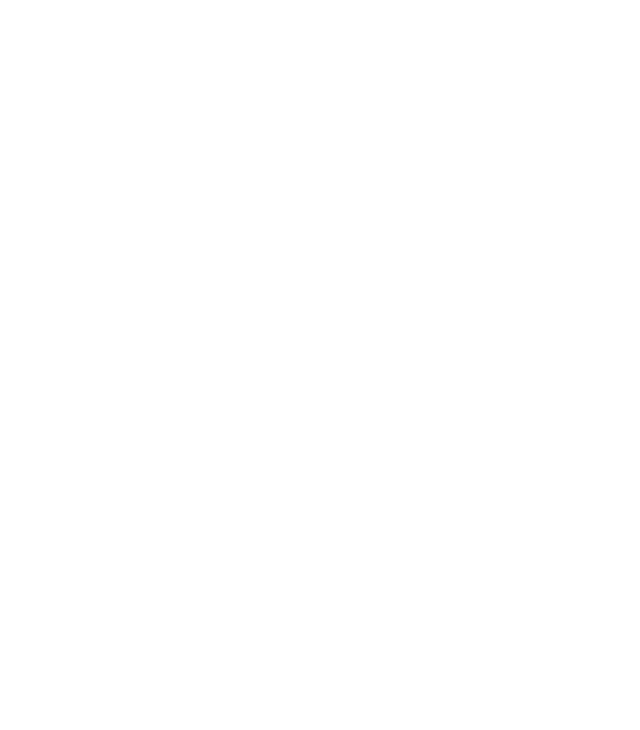
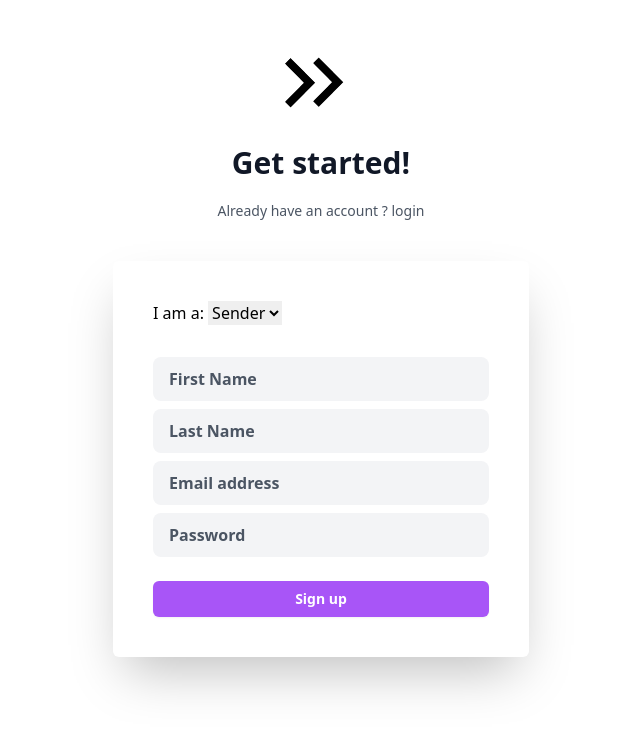
Before and after one commit to Fatoumatabintabarry/DeliveryService, a React (Vite) app in the folder client/: page /Signup in a window 1280 px wide. Before the commit this address had no page. Shown: the top 730 px of the page, without its empty margins (319-959 px from the left). Built offline with nearby package versions, Linux system fonts and the light colour scheme.

Commit message:
modification of signup and choice page

```diff
--- a/client/src/App.jsx
+++ b/client/src/App.jsx
@@ -1,10 +1,10 @@
 import { BrowserRouter, Routes, Route } from "react-router-dom";
+import './index.css'
 import Home from "./Pages/home";
 import WhyShiped from "./Pages/whyshiped";
 import DeliverySolutions from "./Pages/deliverysolutions";
 import Login from "./Pages/login";
-import SignupSender from "./Pages/SignupSender";
-import SignupDriver from "./Pages/SignupDriver";
+import Signup from "./Pages/Signup";
 import ChoicePage from "./Pages/choicePage";
 import RequestDelivery from "./Pages/RequestDelivery";
 import DriverPortal from "./Pages/DriverPortal";
@@ -19,8 +19,7 @@
           <Route path="/whyshiped" element={<WhyShiped />} />
           <Route path="/deliverysolutions" element={<DeliverySolutions />} />
           <Route path="/login" element={<Login />} />
-          <Route path="/SignupSender" element={<SignupSender />} />
-          <Route path="/SignupDriver" element={<SignupDriver />} />
+          <Route path="/Signup" element={<Signup />} />
           <Route path="/RequestDelivery" element={<RequestDelivery />} />
           <Route path="/choicePage" element={<ChoicePage />} />
           <Route path="/driver-portal" element={<DriverPortal />} />
--- a/client/src/Pages/SignupSender.jsx
+++ b/client/src/Pages/Signup.jsx
@@ -10,25 +10,42 @@
         <div className='min-h-full h-screen  justify-center py-12 px-4 sm:px-6 lg:px-8'>
 
           <AuthHeader
-          heading="Sign up as a Sender "
+          heading="Get started! "
           paragraph="Already have an account ?"
-          linkName="login "
+          linkName=" login "
           linkUrl="/login"
           />
       <div className=' lg:w-1/2 justify-center items-center bg-white form-container '>
       <div className='w-full px-8 md:px-32 lg:px-24  '>
       <form className=' rounded-md shadow-2xl p-10  '>
+      <div class="form-group">
+                <label for="profile">I am a: </label>
+                      <select name="profile" id="profile">
+                        <option value="Sender">Sender</option>
+                        <option value="Driver">Driver</option>
+                        <option value="Admin">Admin</option>
+                        </select>
+        </div>
+        <br />
       <div className="justify-center">
           {signupFields.map(field =>(
 
-              <div key={field.id} className="block text-gray-700 text-sm font-bold mb-">
-                 <label className='block text-sm font-medium leading-6 text-gray-90'> {field.placeholder} </label>
+              <div key={field.id} className="block text-gray-700 text-sm font-bold ">
+                 <label className='relative text-sm text-gray-500 dark:text-gray-400
+                    duration-300 transform -translate-y-4 scale-75 top-4 z-10 origin-[0]
+                    left-2.5 peer-focus:text-blue-600 peer-focus:dark:text-blue-500
+                    peer-placeholder-shown:scale-100 peer-placeholder-shown:translate-y-0
+                    peer-focus:scale-75 peer-focus:-translate-y-4'> </label>
                   <input
-                  className='rounded-md appearance-none relative block w-full px-3 py-2 border border-gray-300 placeholder-gray-500 text-gray-900 focus:outline-none focus:ring-purple-500 focus:border-purple-500 focus:z-10 sm:text-sm'
+                  className='text-black placeholder-gray-600 w-full px-4 py-2.5 mt-2
+                  text-base transition duration-500 ease-in-out transform border-transparent
+                  rounded-lg bg-gray-100 focus:border-blueGray-500 focus:bg-white
+                  dark:focus:bg-gray-800 focus:outline-none focus:shadow-outline focus:ring-2
+                  ring-offset-current ring-offset-2 ring-gray-400'
                   id={field.id}
                   type={field.type}
                   name={field.name}
-
+                  placeholder={field.placeholder}
                    />
 
               </div>
--- a/client/src/Pages/login.jsx
+++ b/client/src/Pages/login.jsx
@@ -22,8 +22,8 @@
             <div class="form-group">
                 <label for="profile">I am a: </label>
                       <select name="profile" id="profile">
-                        <option value="Sender">Job Seeker</option>
-                        <option value="Driver">Employer</option>
+                        <option value="Sender">Sender</option>
+                        <option value="Driver">Driver</option>
                         <option value="Admin">Admin</option>
                         </select>
             </div>
--- a/client/src/components/Navbar.jsx
+++ b/client/src/components/Navbar.jsx
@@ -21,7 +21,7 @@
         {/* Get started button */}
         <div className="flex md:order-2">
 
-          <a href="/choicePage" className="inline-flex items-center justify-center px-5 py-3 text-base
+          <a href="/Signup" className="inline-flex items-center justify-center px-5 py-3 text-base
            font-medium text-center text-gray-900 border border-gray-300 rounded-lg
            hover:bg-gray-100 focus:ring-4 focus:ring-gray-100 dark:text-white
            dark:border-gray-700 dark:hover:bg-gray-700 dark:focus:ring-gray-800 outline outline-offset-2
--- a/client/src/constants/formFields.js
+++ b/client/src/constants/formFields.js
@@ -51,10 +51,10 @@
 
 },
 {
-id:"ConfirmPassword",
-name:"Confirm Password",
-type:"Confirm Password",
-placeholder:"Confirm Password"
+id:"Password",
+name:" Password",
+type:" Password",
+placeholder:"Password"
 
 }
 
```
